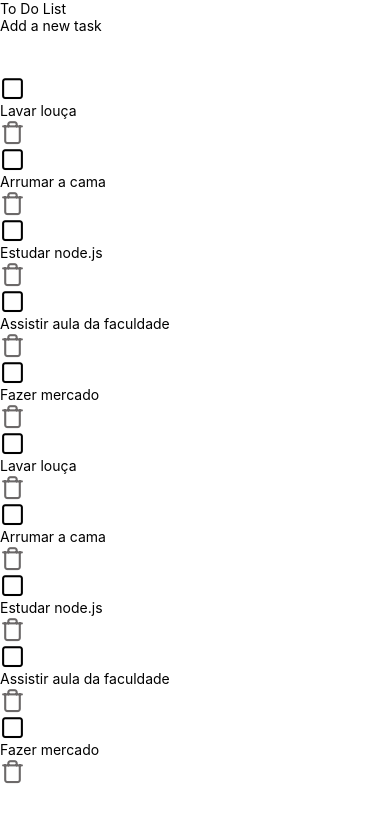
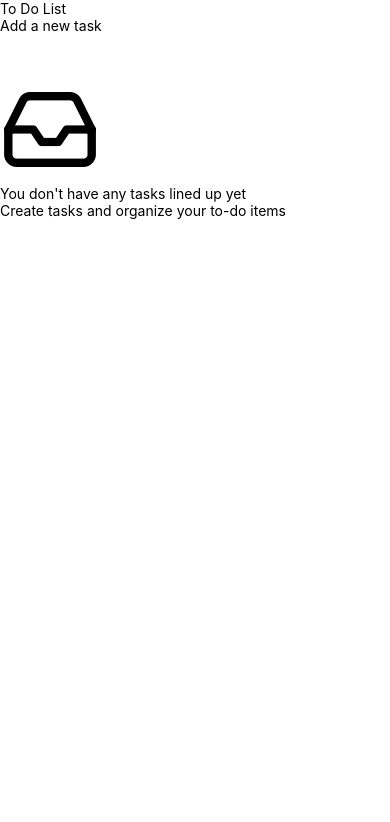
Before and after one commit to rogerpoliver/todo-list, a React Native app: screen / in a window 390 px wide. Shown: the top 822 px of the page. Built offline with nearby package versions, Linux system fonts and the light colour scheme.

Commit message:
feat: create EmptyList component

```diff
--- /dev/null
+++ b/src/components/EmptyList/index.tsx
@@ -0,0 +1,12 @@
+import { View, Text } from "react-native";
+import Icon from "react-native-vector-icons/Feather";
+
+export function EmptyList() {
+  return (
+    <View className="flex-column items-center justify-center" >
+      <Icon name="inbox" size={100} color="black" />
+      <Text className="font-bold text-xl">You don't have any tasks lined up yet</Text>
+      <Text className="font-light text-lg">Create tasks and organize your to-do items</Text>
+    </View>
+  );
+}
--- a/src/screens/Home/index.tsx
+++ b/src/screens/Home/index.tsx
@@ -1,7 +1,8 @@
-import { View } from "react-native";
+import { View, FlatList } from "react-native";
+import { Task } from "../../components/Task";
 import { Header } from "../../components/Header";
+import { EmptyList } from "../../components/EmptyList";
 import { InputContainer } from "../../components/InputContainer";
-import { Task } from "../../components/Task";
 
 const taskList = [
   "Lavar louça",
@@ -21,11 +22,15 @@ export default function Home() {
     <View className="flex-1 bg-[#F8F9F4]">
       <Header />
       <InputContainer />
-      <View className="mt-16">
-        {taskList.map((task, index) => (
-          <Task key={index} text={task} />
-        ))}
-      </View>
+      <FlatList
+        className="mt-[20%]"
+        data={[]}
+        // data={taskList}
+        keyExtractor={(item) => item}
+        renderItem={({ item }) => <Task key={item} text={item} />}
+        showsVerticalScrollIndicator={false}
+        ListEmptyComponent={() => <EmptyList />}
+      />
     </View>
   );
 }
```
